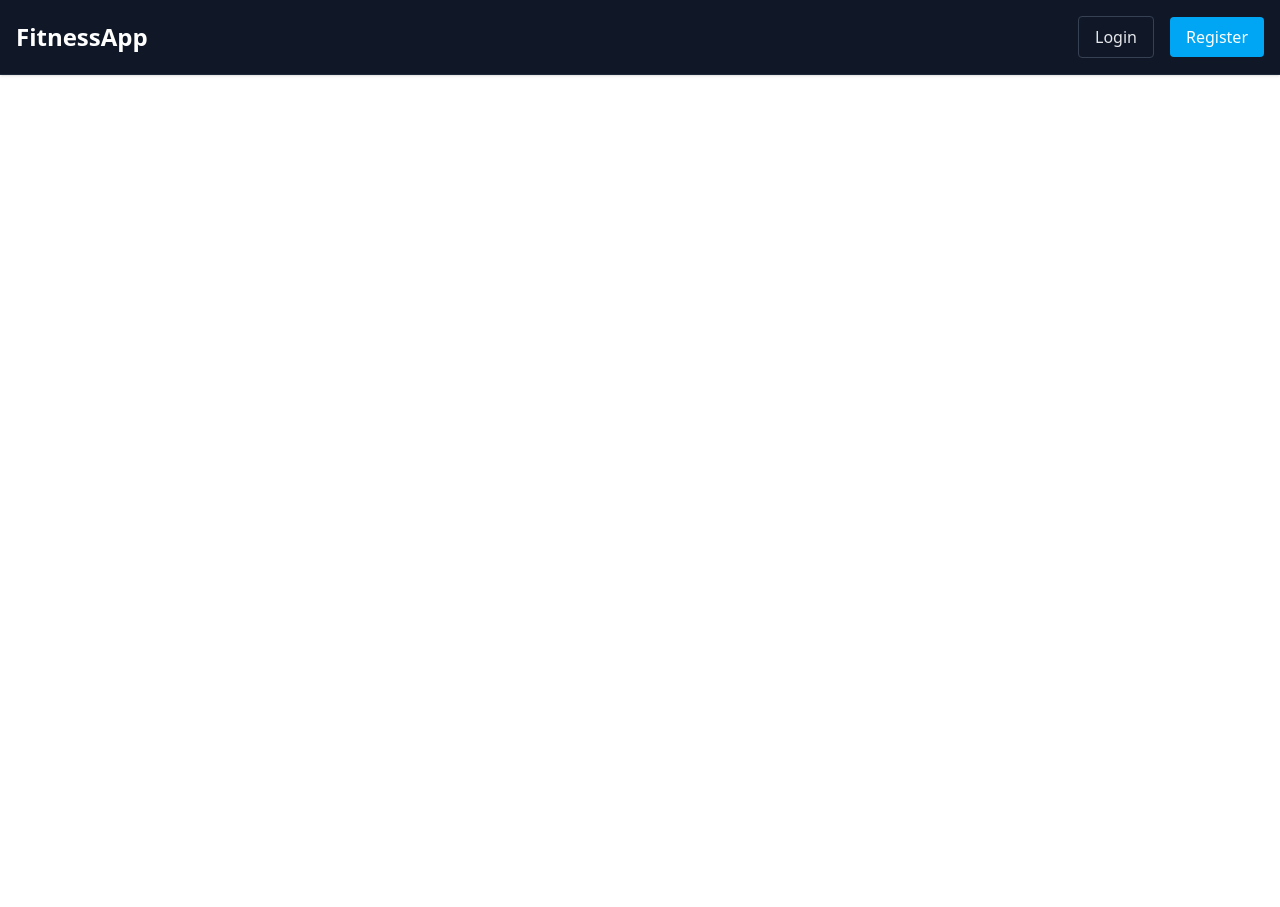
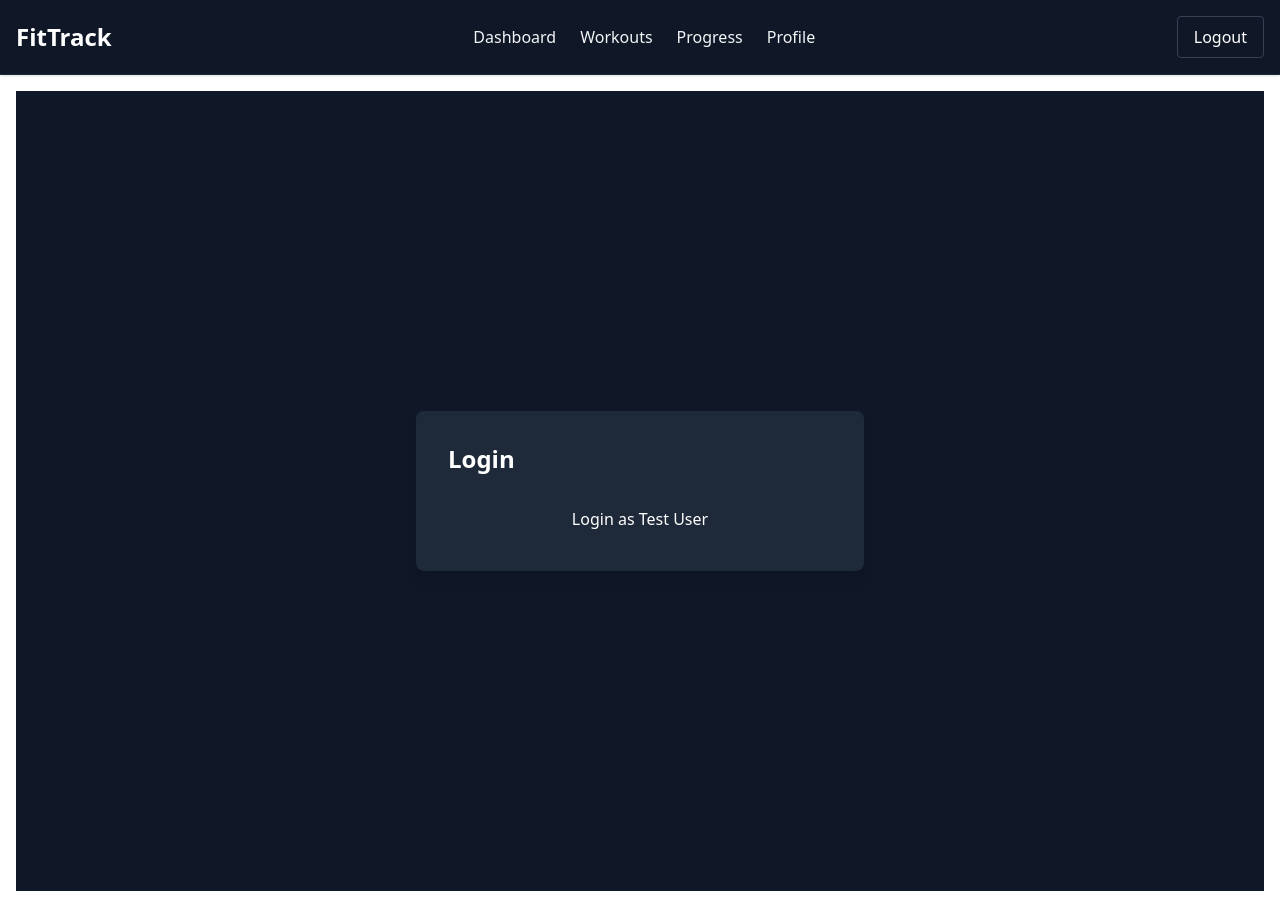
Before and after one commit to Coolshub22/fittrack-client, a React app: page /login in a window 1280 px wide. Before the commit the page ends 800 px from the top, so only its background shows below. Built offline with nearby package versions, Linux system fonts and the light colour scheme; sample sign-in values are in the browser's storage; the HTML template or start-up script is replaced by a standard one.

Commit message:
added protected routes, initial setup for login page

```diff
--- a/src/components/Navbar.jsx
+++ b/src/components/Navbar.jsx
@@ -1,4 +1,4 @@
-import React, { useState } from 'react';
+import React, { useState, useEffect } from 'react';
 import { NavLink, useNavigate } from 'react-router-dom';
 
 const authenticatedNavItems = [
@@ -13,12 +13,35 @@ const publicNavItems = [];
 export default function Navbar() {
   const navigate = useNavigate();
   const [isMobileMenuOpen, setIsMobileMenuOpen] = useState(false);
+  const [isLoggedIn, setIsLoggedIn] = useState(Boolean(localStorage.getItem('authToken')));
 
-  const isLoggedIn = false; // Replace this with actual auth logic
+
+  useEffect(() => {
+    const checkAuth = () => {
+      const token = localStorage.getItem('authToken');
+      setIsLoggedIn(!!token);
+    };
+
+    checkAuth();
+
+    // Listen to storage changes (e.g., login in another tab)
+    window.addEventListener('storage', checkAuth);
+
+    return () => {
+      window.removeEventListener('storage', checkAuth);
+    };
+  }, []);
+
 
   const toggleMobileMenu = () => {
     setIsMobileMenuOpen(!isMobileMenuOpen);
   };
+
+  const handleLogout = () => {
+    localStorage.removeItem('authToken');
+    setIsLoggedIn(false);
+    navigate('/');
+  }
 
   const navLinkClass = ({ isActive }) =>
     isActive
@@ -30,7 +53,7 @@ export default function Navbar() {
       <nav className="max-w-7xl mx-auto flex items-center justify-between px-4">
         {/* Logo */}
         <NavLink to="/" className="text-white text-2xl font-bold">
-          FitnessApp
+          FitTrack
         </NavLink>
 
         {/* Desktop Navigation */}
@@ -67,10 +90,7 @@ export default function Navbar() {
             </>
           ) : (
             <button
-              onClick={() => {
-                console.log('Logout logic here');
-                navigate('/');
-              }}
+              onClick={handleLogout}
               className="px-4 py-2 text-white border border-gray-700 rounded hover:bg-gray-700"
             >
               Logout
@@ -144,8 +164,7 @@ export default function Navbar() {
             <button
               className="w-full px-4 py-2 text-white bg-gray-700 rounded"
               onClick={() => {
-                console.log('Logged out');
-                navigate('/');
+                handleLogout();
                 toggleMobileMenu();
               }}
             >
--- /dev/null
+++ b/src/components/ProtectedRoute.jsx
@@ -0,0 +1,13 @@
+import React from 'react';
+import { Navigate } from 'react-router-dom';
+import { useAuth } from '../hooks/useAuth';
+
+export default function ProtectedRoute({ children }) {
+  const { isAuthenticated } = useAuth();
+
+  if (!isAuthenticated) {
+    return <Navigate to="/login" replace />;
+  }
+
+  return children;
+}
--- /dev/null
+++ b/src/hooks/useAuth.js
@@ -0,0 +1,12 @@
+import { useEffect, useState } from 'react';
+
+export function useAuth() {
+  const [isAuthenticated, setIsAuthenticated] = useState(false);
+
+  useEffect(() => {
+    const token = localStorage.getItem('authToken');
+    setIsAuthenticated(!!token); // converts truthy/falsy to boolean
+  }, []);
+
+  return { isAuthenticated };
+}
--- a/src/pages/LoginPage.jsx
+++ b/src/pages/LoginPage.jsx
@@ -1,9 +1,26 @@
-import React from 'react'
+import React from 'react';
+import { useNavigate } from 'react-router-dom';
 
 export default function LoginPage() {
+  const navigate = useNavigate();
+
+  const handleLogin = () => {
+    localStorage.setItem('authToken', '123'); // Simulate login
+    window.dispatchEvent(new Event("storage")); // ← Trigger Navbar update
+    navigate('/dashboard'); // Redirect to dashboard
+  };
+
   return (
-    <div>
-
+    <div className="min-h-screen flex items-center justify-center bg-gray-900 text-white">
+      <div className="bg-gray-800 p-8 rounded-lg shadow-lg w-full max-w-md">
+        <h1 className="text-2xl font-bold mb-6">Login</h1>
+        <button
+          onClick={handleLogin}
+          className="w-full bg-accent text-white py-2 rounded hover:bg-opacity-90 transition"
+        >
+          Login as Test User
+        </button>
+      </div>
     </div>
-  )
+  );
 }
```
Also changed, not shown: src/routes.jsx (+8 -0 lines).
